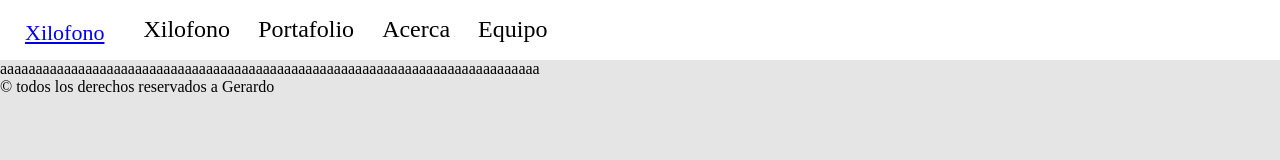
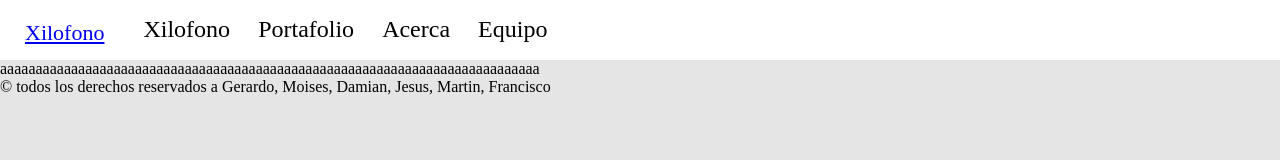
Before and after one commit to moiss16/proyecto-info, a plain HTML site: page index.html in a window 1280 px wide. Drawn offline with Linux system fonts and the light colour scheme.

Commit message:
Derechos

```diff
--- a/index.html
+++ b/index.html
@@ -37,6 +37,6 @@
 
 
         </section>
-        <footer>&copy; todos los derechos reservados a Gerardo</footer>
+        <footer>&copy; todos los derechos reservados a Gerardo, Moises, Damian, Jesus, Martin, Francisco</footer>
     </body>
 </html>
--- a/style.css
+++ b/style.css
@@ -1,3 +1,4 @@
+
 body{
     background-image: url("");
     background-size: 100%;
```
